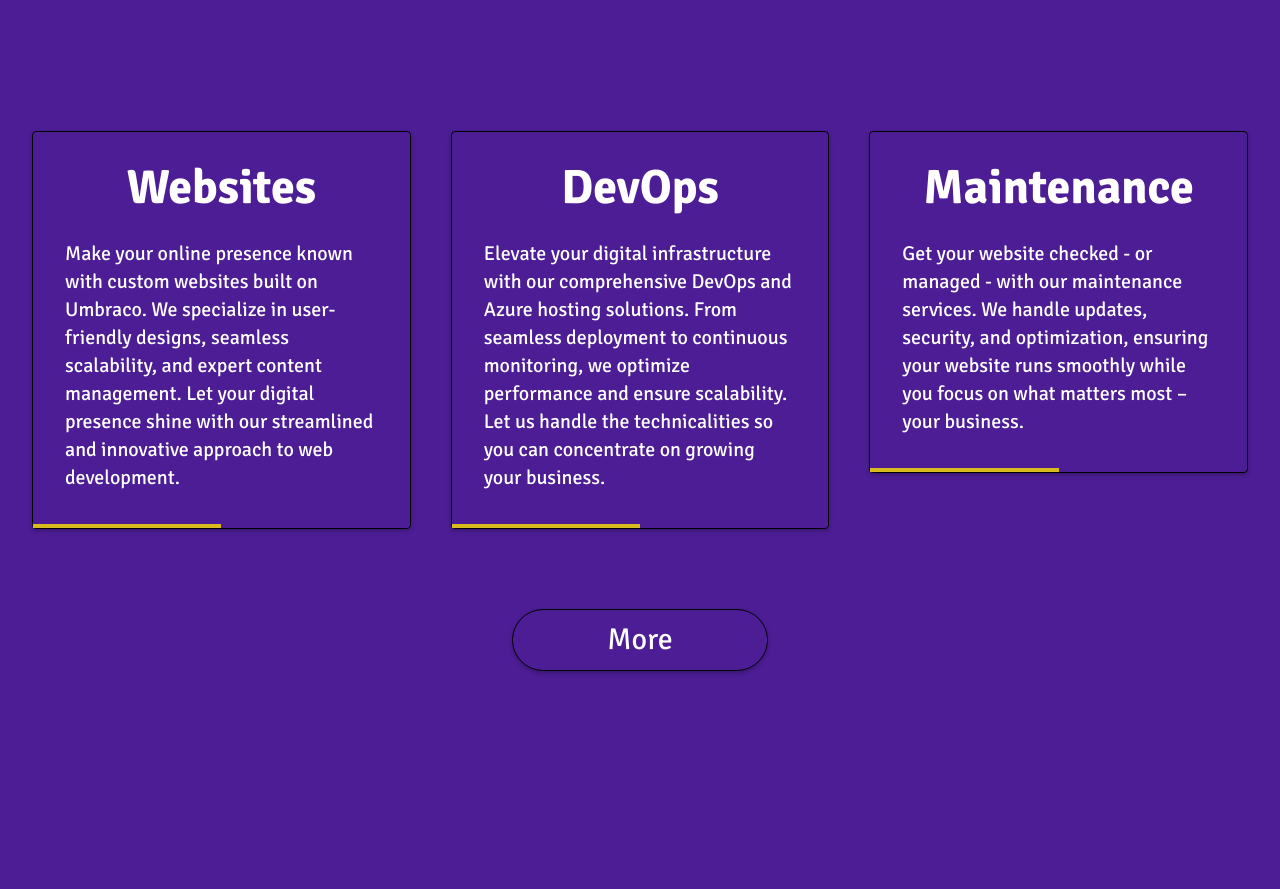
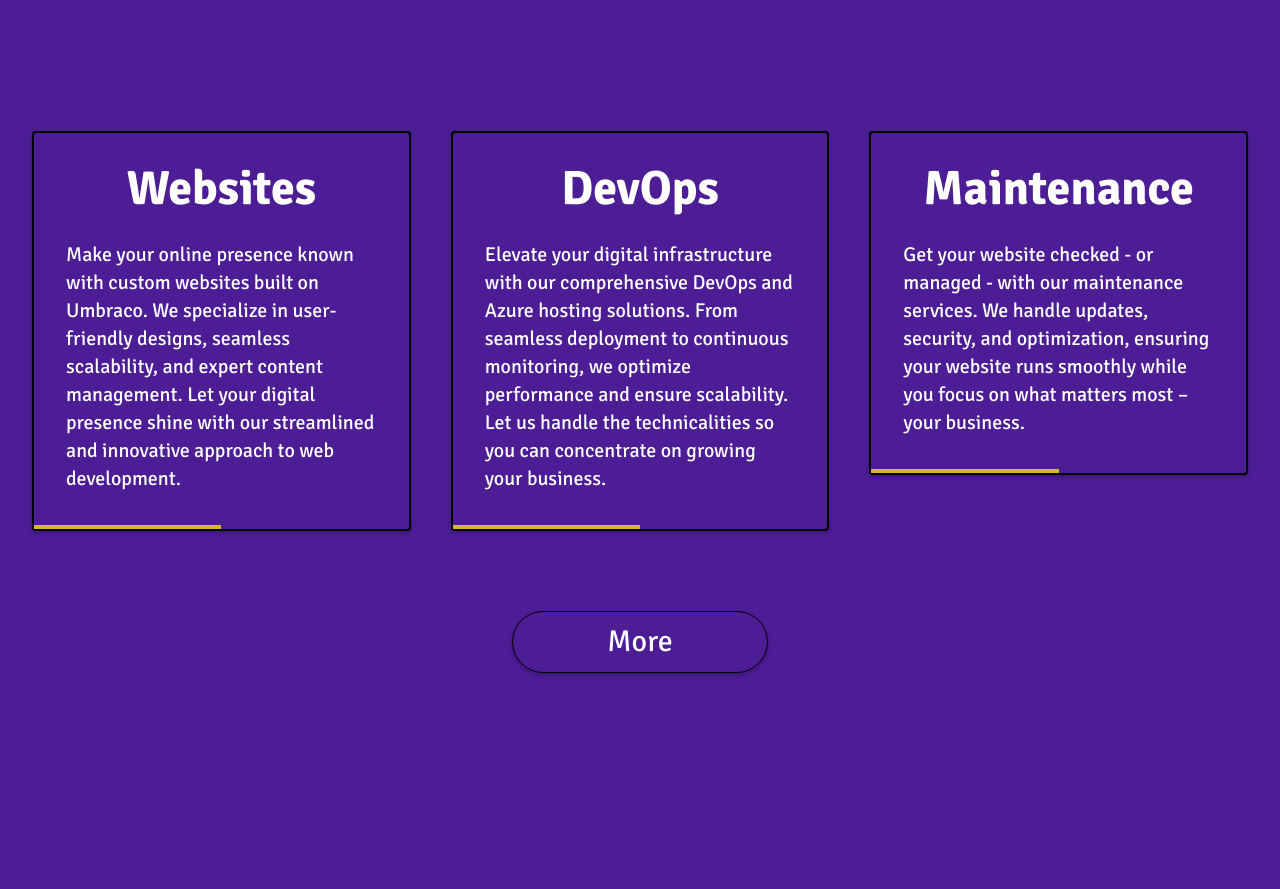
Before and after one commit to HamDerAndrew/mwl2024, an Astro site: page / in a window 1280 px wide. Shown: the part 2280-3169 px from the top of the page. Built offline with nearby package versions, Linux system fonts and the light colour scheme; Astro itself is replaced by a stand-in of ours.

Commit message:
Style: border pixel fix

```diff
--- a/src/components/Card.astro
+++ b/src/components/Card.astro
@@ -7,7 +7,7 @@ interface Props {
 const { title, body } = Astro.props;
 ---
 
-<div class="shadow-3xl border-black rounded border-solid border mwl-link">
+<div class="shadow-3xl border-black rounded border-solid border-2 mwl-link">
 	<div class="p-8">
 		<h2 class="xl:text-5xl md:text-4xl text-2xl font-bold text-center text-white mb-7">{title}</h2>
 		<p class="xl:text-xl md:text-lg text-base text-white">{body}</p>
```
